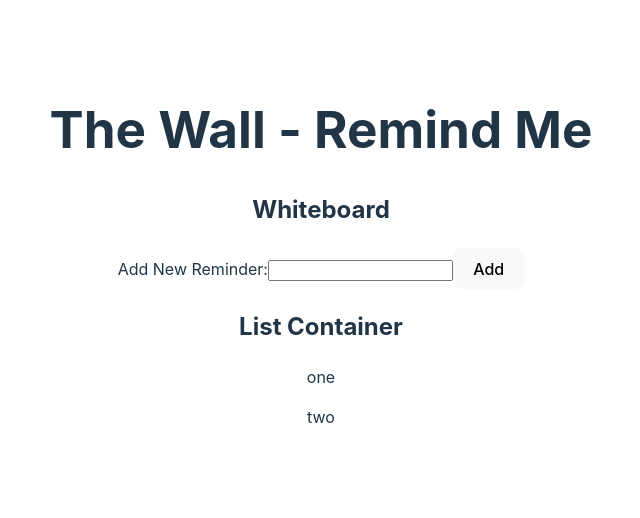
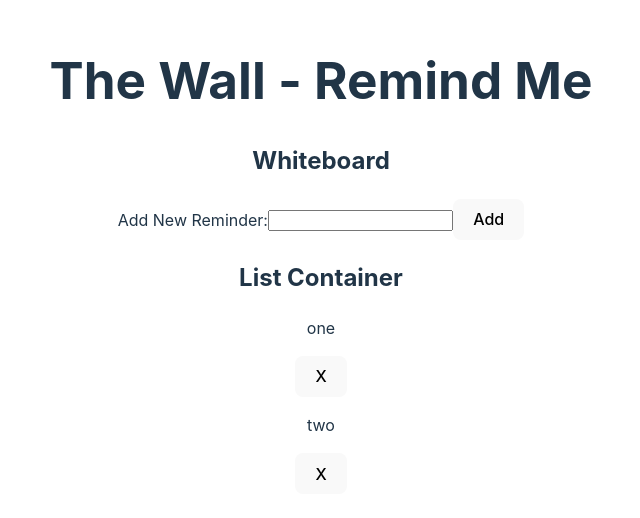
Before and after one commit to ehoversten/reactjs-wall, a React (Vite) app: page / in a window 1280 px wide. Shown: the part 144-662 px from the top of the page, without its empty margins (319-959 px from the left). Built offline with nearby package versions, Linux system fonts and the light colour scheme.

Commit message:
added remove item functionality

```diff
--- a/src/components/ListContainer/ListContainer.jsx
+++ b/src/components/ListContainer/ListContainer.jsx
@@ -1,12 +1,15 @@
 import React from 'react'
 
-function ListContainer({ data }) {
+function ListContainer({ data, remove }) {
   return (
     <div className='list-container'>
         <h2>List Container</h2>
         <div className="data-container">
             { data && data.map((item, index) => (
-                <p key={index}>{item}</p>
+                <div className="data-item" key={index}>
+                  <p>{item}</p>
+                  <button className="delete" onClick={() => remove(item)}>X</button>
+                </div>
             ))}
         </div>
     </div>
--- a/src/pages/Whiteboard.jsx
+++ b/src/pages/Whiteboard.jsx
@@ -9,11 +9,21 @@ function Whiteboard() {
         setReminders(prev => [...prev, item]);
     }
 
+    const removeReminder = (toRemove) => {
+      console.log('removing: ', toRemove)
+      let filtered = reminders.filter(item => {
+        if(item !== toRemove) {
+          return item;
+        }
+      })
+      setReminders(filtered);
+    }
+
   return (
     <div className='whiteboard-container'>
         <h2>Whiteboard</h2>
         <Form add={addReminder} />
-        <ListContainer data={reminders}/>
+        <ListContainer data={reminders} remove={removeReminder}/>
     </div>
   )
 }
```
